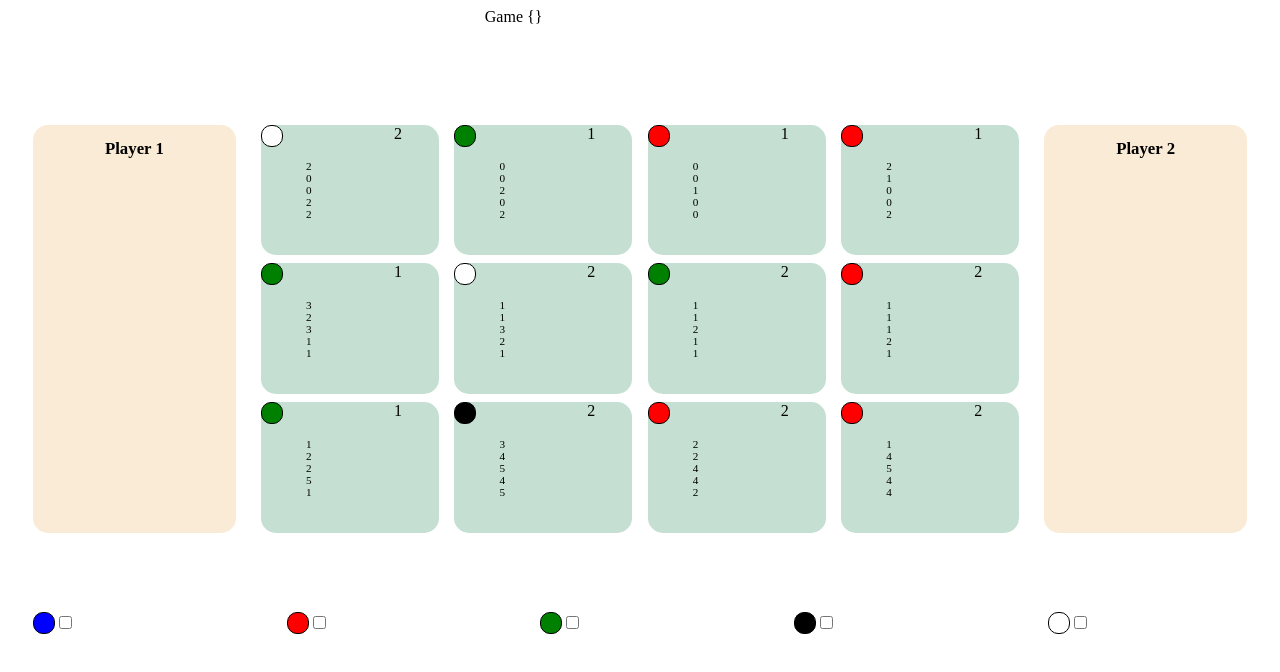
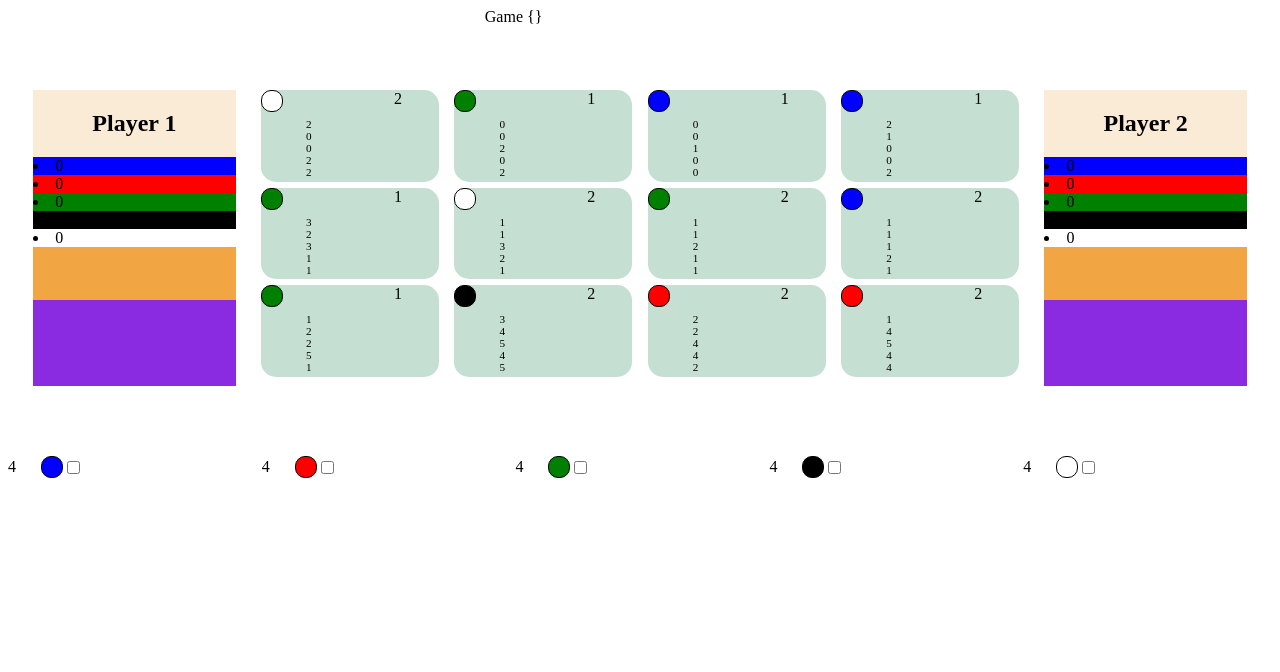
Before and after one commit to Stupnikjs/splendor, a React (Create React App) app: page / in a window 1280 px wide. Shown: the top 672 px of the page. Built offline with nearby package versions, Linux system fonts and the light colour scheme; the HTML template or start-up script is replaced by a standard one.

Commit message:
fin blois

```diff
--- a/src/components/Bank.js
+++ b/src/components/Bank.js
@@ -13,15 +13,19 @@ const Bank = (props) => {
             else return element
         }))
     }
-    console.log(bankState)
+
 
 
     useEffect(() => {
-            if(bankState.filter((element) => element === true).length === 3) console.log("coucou meli")
+            if(bankState.filter((element) => element === true).length === 3){ props.setBank(bankState.map((element,index)=> {
+                if (element) return props.bank[index] - 1
+                else return props.bank[index]
+
+            }))
+            setBankState([false, false, false, false, false])}
 
 
-
-    },[bankState])
+    },[bankState, props])
     return (
         <div className='bank'>
             {props.bank.map((element, index) => {
--- a/src/components/Board.js
+++ b/src/components/Board.js
@@ -65,12 +65,12 @@ const Board = () => {
         try{ dispatch({type : "card", card : playerCard}); console.log(players)}
         catch(err){console.log(err)}
        }
-
+    console.log(bank)
     return (
         <div className='board'>
             <GameDisplay></GameDisplay>
             <CardBoard cards={cards}  getCard={getCard}></CardBoard>
-            <Bank bank={bank} checkInput={checkInput}></Bank>
+            <Bank bank={bank} setBank={setBank} checkInput={checkInput}></Bank>
             {players.map((element, index) => {
                 return <Player key={index} player={element}></Player>
             })}
--- a/src/components/CardBoard.js
+++ b/src/components/CardBoard.js
@@ -7,7 +7,6 @@ const CardBoard = (props) => {
 
     return (
         <div className='cardBoard'>
-
             {props.cards.map( (elmt, index) => {
               return <Card key={index} id={index +1} getCard={props.getCard} card={elmt}></Card>
                     })}
--- a/src/components/Player.js
+++ b/src/components/Player.js
@@ -10,11 +10,15 @@ const Player = (props) => {
             <h2> Player {props.player[0]}</h2>
            <div className='playerCards'>
             <div className='ul'>
-
+                <li className='blue'>{props.player[1].filter(element => element.color === "blue" ).length}</li>
+                <li className='red'>{props.player[1].filter(element => element.color === "red" ).length}</li>
+                <li className='green'>{props.player[1].filter(element => element.color === "green" ).length}</li>
+                <li className='black'>{props.player[1].filter(element => element.color === "black" ).length}</li>
+                <li className='white'>{props.player[1].filter(element => element.color === "white" ).length}</li>
             </div>
             </div>
             <div className="playerTokens">
-            {props.player[2]}
+              {}
             </div>
         </div>
     );
--- a/src/components/Token.js
+++ b/src/components/Token.js
@@ -4,6 +4,7 @@ const Token = (props) => {
     const [checked, setChecked] = useState(false)
     return (
         <div className='token' >
+            {props.count}
             <p className={'colorPoint' + ' '+ props.color }></p>
             <input type="checkbox" id={props.id} onClick={(e) => {props.checkInput(e); props.modifyBankState(e)}}></input>
         </div>
--- a/src/function/functions.js
+++ b/src/function/functions.js
@@ -23,7 +23,7 @@ const getRandomVal = (n, bool) => {
        // generate card object
        // index 0: index index 1: couleur index 2: cost, index 3: point
  function generateCard(index){
-   var couleur =colors[getRandomVal(5)];
+   var couleur =colors[getRandomVal(5, true)];
    if (couleur === undefined){ couleur = colors[getRandomVal(4)] }
    return {
      index: index ,
--- a/src/style/scss/components/_board.scss
+++ b/src/style/scss/components/_board.scss
@@ -19,41 +19,26 @@
 
 .player{
     background-color: antiquewhite;
-    font-size: 0.7em;
     height: 100%;
     width: 80%;
+    grid-row: 2;
     margin: auto;
-    display: flex;
-    flex-direction: column;
-    align-items: center;
-    border-radius: 15px;
-    grid-row: 2;
-
+    h2{
+        text-align: center;
+    }
 }
 
 .playerCards{
+    height: 50%;
+    background-color: rgb(242, 166, 67);
 
-    height: 50vh;
 
-    .ul{
-        margin: 0 10%;
-        display: grid;
-        grid-template-columns: 1fr 1fr 1fr 1fr;
 
-        li{
-            list-style-type: none;
-            margin-top: 50%;
-            height: 6vh;
-            border-radius: 1Vh;
-            width: 5vh;
+}
+.playerTokens{
 
-        }
-        span{
-            display: flex;
-            justify-content: center;
-            align-items: center;
-        }
-    }
+    background-color: blueviolet;
+    height: 30%;
 }
 
 
@@ -97,18 +82,6 @@
 }
 
 
-.playerTokens{
-    display: grid;
-    grid-template-columns: 1fr 1fr 1fr;
-    grid-template-rows: 1fr 1fr;
-    .playerToken{
-        padding: 5px;
-        border-radius: 5px;
-        color: rgb(219, 213, 194);
-        font-weight: bold;
-    }
-}
-
 .gameDisplay{
     grid-column-start: 1;
     grid-column-end: 3;
```
Also changed, not shown: src/components/Players.js (deleted, +0 -17 lines).
